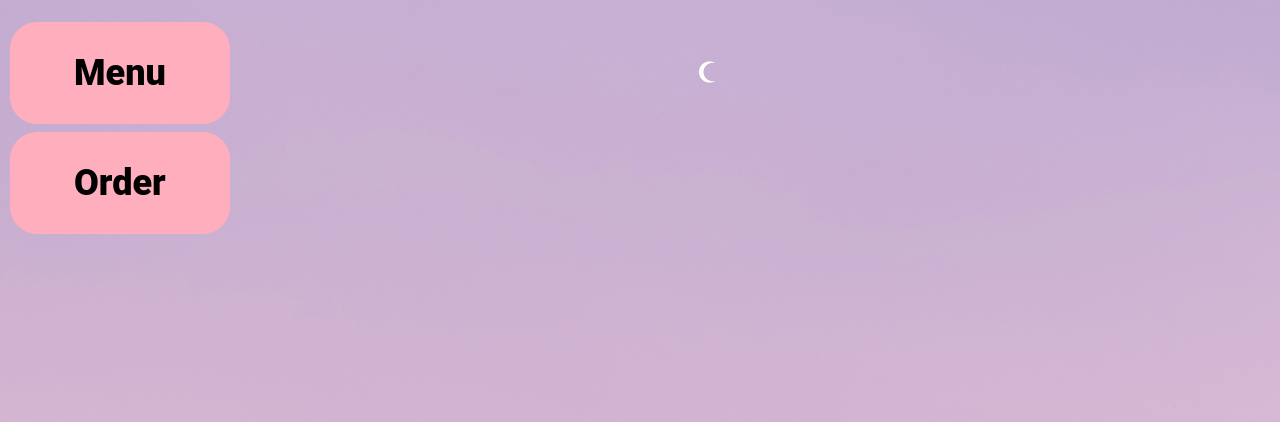
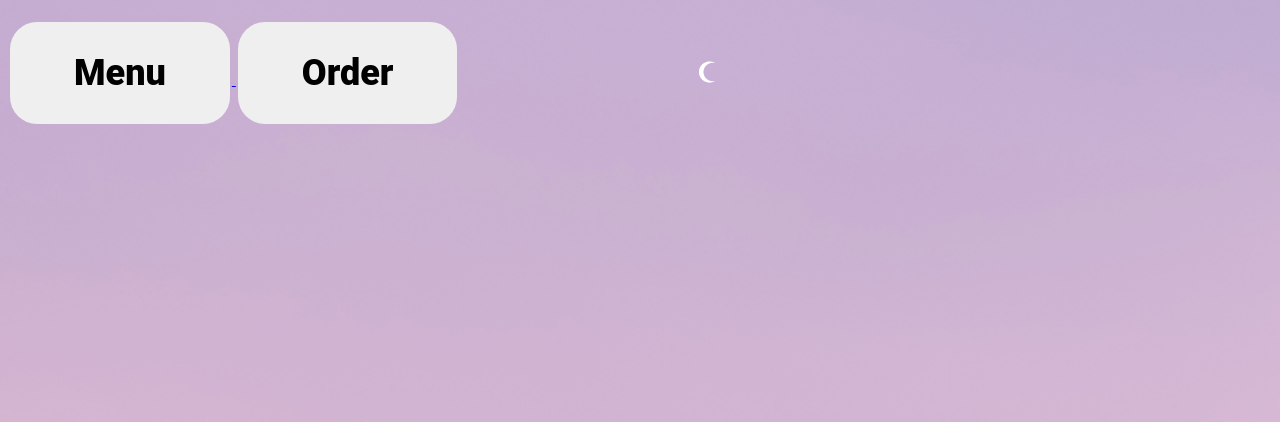
Before and after one commit to pinkcandysg/main, a plain HTML site: page index.html in a window 1280 px wide. Shown: the part 48-470 px from the top of the page. Drawn offline with Linux system fonts and the light colour scheme.

Commit message:
Update index.html

```diff
--- a/index.html
+++ b/index.html
@@ -20,8 +20,8 @@ font-weight: 800;
 font-size: 36px;
 line-height: 42px;
 }
-.button1 {background-color: #FFAEBD;} /* Green */
-.button2 {background-color: #FFAEBD;} /* Blue */
+.button1 {background-color: #white;}
+.button2 {background-color: #white;}
 
 	body {
   background-image: url('background.png');
@@ -40,7 +40,6 @@ line-height: 42px;
 	    <a href="menu.html">
 		<button class="button button1">Menu</button>
 	    </a>
-	    <br>
 	    <a href="http://pinkcandysg.com">
 		<button class="button button2">Order</button>
 	    </a>
```
